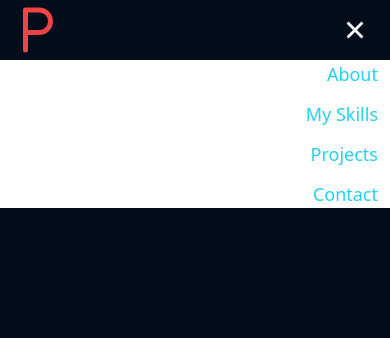
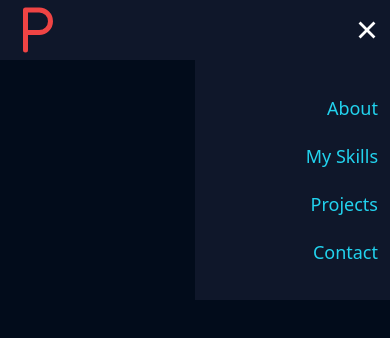
Before and after one commit to PrinceSingh19/PortFolio, a React (Vite) app: page / in a window 390 px wide. Shown: the top 338 px of the page. Built offline with nearby package versions, Linux system fonts and the light colour scheme.

Commit message:
completed navbar UI

```diff
--- a/src/components/Navbar.jsx
+++ b/src/components/Navbar.jsx
@@ -7,11 +7,11 @@ const Navbar = () => {
 	const [navOpen, setNavOpen] = useState(false);
 	return (
 		<>
-			<div className="mx-2 sticky grid grid-cols-2 items-center  ">
+			<div className="px-2 sticky grid grid-cols-2 items-center bg-slate-900  ">
 				<div>
 					<TbLetterP className="stroke-red-500 stroke-2 text-6xl" />
 				</div>
-				<div className="md:hidden flex justify-end mr-3 z-50">
+				<div className="md:hidden flex justify-end  z-50">
 					<button onClick={() => setNavOpen(!navOpen)}>
 						{navOpen ? (
 							<RiMenuFill className="text-white text-3xl" />
@@ -30,11 +30,13 @@ const Navbar = () => {
 				</div>
 			</div>
 			<div>
-				<div className="md:hidden bg-white z-40">
+				<div
+					className={`md:hidden  bg-slate-900 float-right w-1/2 h-60 z-40 transition-all ease-in-out duration-500 ${
+						navOpen ? "-translate-y-[1000px]" : "translate-y-0"
+					}`}
+				>
 					<ol
-						className={`flex flex-col gap-y-3 items-end text-cyan-400 text-lg mr-3 ${
-							navOpen ? "hidden" : "right-0 duration-1000"
-						}`}
+						className={`flex flex-col justify-center bg-slate-900 gap-y-5 items-end text-cyan-400 h-full text-lg mr-3`}
 					>
 						<li className="cursor-pointer hover:text-cyan-600">About</li>
 						<li className="cursor-pointer hover:text-cyan-600">My Skills</li>
```
